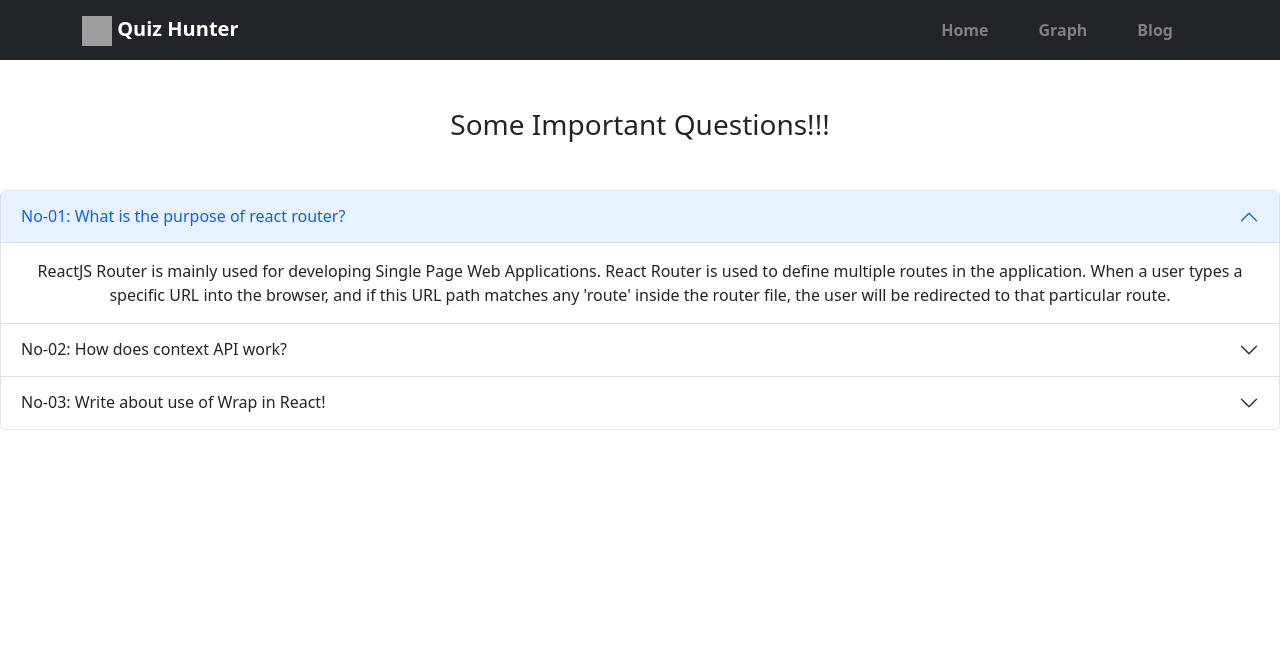
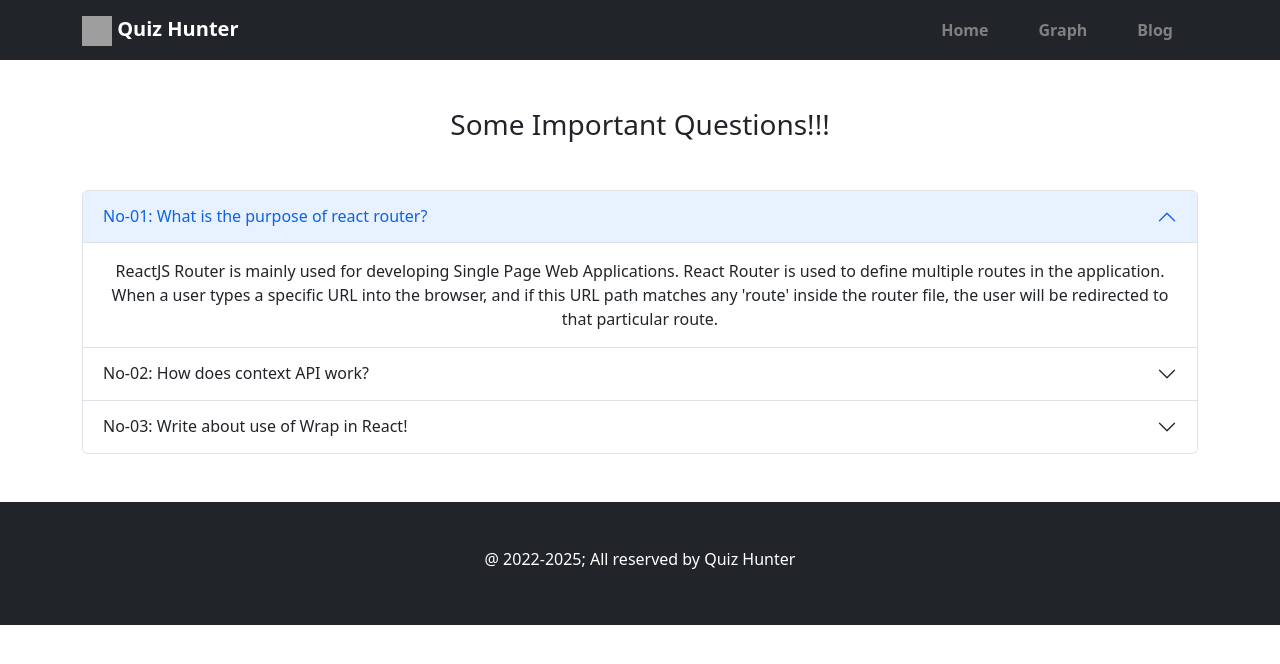
Before and after one commit to KawsarCoder/Quiz-Hunter, a React (Create React App) app: page /blog in a window 1280 px wide. Shown: the top 664 px of the page. Built offline with nearby package versions, Linux system fonts and the light colour scheme; grey boxes are pictures that could not be loaded.

Commit message:
Footer added

```diff
--- a/src/component/Blog/Blog.js
+++ b/src/component/Blog/Blog.js
@@ -4,6 +4,7 @@ import Accordion from "react-bootstrap/Accordion";
 const Blog = () => {
   return (
     <div>
+      <div className="m-5 container m-auto">
         <h3 className="my-5">Some Important Questions!!!</h3>
         <Accordion defaultActiveKey="0">
           <Accordion.Item eventKey="0">
@@ -12,14 +13,16 @@ const Blog = () => {
             </Accordion.Header>
             <Accordion.Body>
               ReactJS Router is mainly used for developing Single Page Web
-            Applications. React Router is used to define multiple routes in the
-            application. When a user types a specific URL into the browser, and
-            if this URL path matches any 'route' inside the router file, the
-            user will be redirected to that particular route.
+              Applications. React Router is used to define multiple routes in
+              the application. When a user types a specific URL into the
+              browser, and if this URL path matches any 'route' inside the
+              router file, the user will be redirected to that particular route.
             </Accordion.Body>
           </Accordion.Item>
           <Accordion.Item eventKey="1">
-          <Accordion.Header>No-02: How does context API work?</Accordion.Header>
+            <Accordion.Header>
+              No-02: How does context API work?
+            </Accordion.Header>
             <Accordion.Body>
               The React Context API is a way for a React app to effectively
               produce global variables that can be passed around. This is the
@@ -35,11 +38,12 @@ const Blog = () => {
               Wrapper components are components that surround unknown components
               and provide a default structure to display the child components.
               This pattern is useful for creating user interface (UI) elements
-            that are used repeatedly throughout a design, like modals, template
-            pages, and information tiles.
+              that are used repeatedly throughout a design, like modals,
+              template pages, and information tiles.
             </Accordion.Body>
           </Accordion.Item>
         </Accordion>
+      </div>
     </div>
   );
 };
--- /dev/null
+++ b/src/component/Footer/Footer.js
@@ -0,0 +1,13 @@
+import React from "react";
+
+const Footer = () => {
+  return (
+    <div>
+      <div className="bg-dark text-white p-5 mt-5">
+        <h6>@ 2022-2025; All reserved by Quiz Hunter</h6>
+      </div>
+    </div>
+  );
+};
+
+export default Footer;
--- a/src/component/Main/Main.js
+++ b/src/component/Main/Main.js
@@ -1,5 +1,6 @@
 import React from "react";
 import { Outlet } from "react-router-dom";
+import Footer from "../Footer/Footer";
 import Navbar from "../Navbar/Navbar";
 
 const Main = () => {
@@ -7,6 +8,7 @@ const Main = () => {
     <div>
       <Navbar></Navbar>
       <Outlet></Outlet>
+      <Footer></Footer>
     </div>
   );
 };
```
Lines whose indentation alone changed are shown as unchanged.
